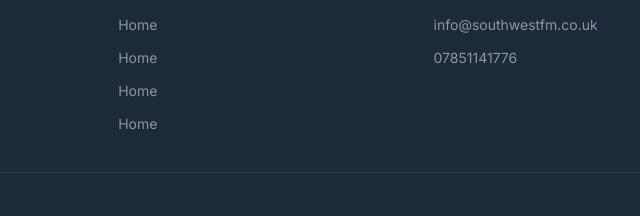
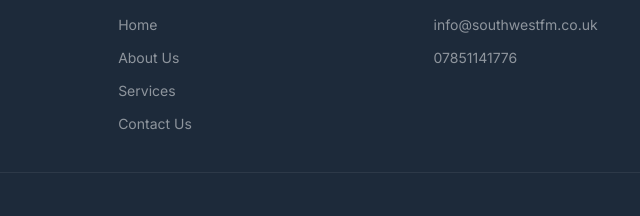
Before and after one commit to rob-port/south-west-sums-website, a plain HTML site: page index.html in a window 1280 px wide. Shown: the part 832-1048 px from the top of the page, 453-1093 px from the left. Drawn offline with nearby package versions, Linux system fonts and the light colour scheme.

```diff
--- a/index.html
+++ b/index.html
@@ -45,9 +45,9 @@
         <div class="footer-col">
             <h4>Pages</h4>
             <a href="index.html">Home</a>
-            <a href="index.html">Home</a>
-            <a href="index.html">Home</a>
-            <a href="index.html">Home</a>
+            <a href="index.html">About Us</a>
+            <a href="index.html">Services</a>
+            <a href="index.html">Contact Us</a>
         </div>
         <div class="footer-col">
             <h4>Contact</h4>
```
